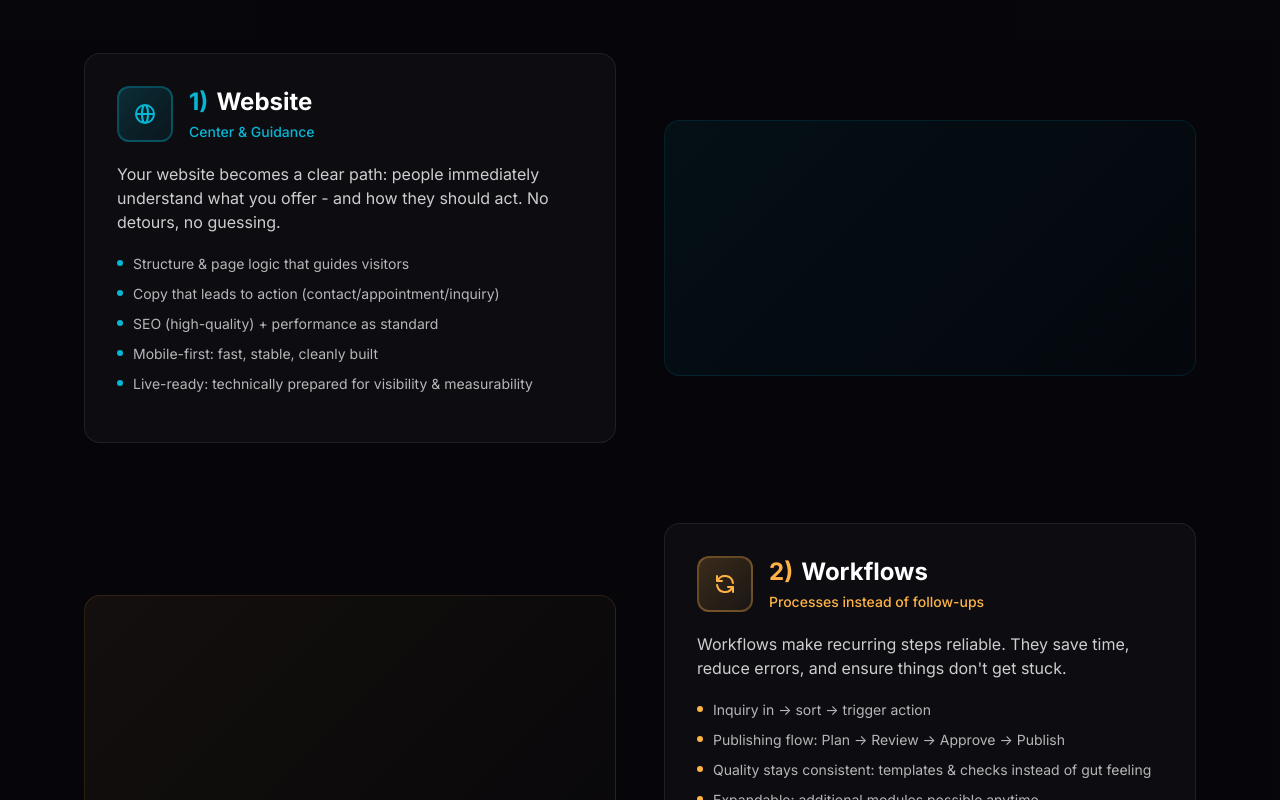
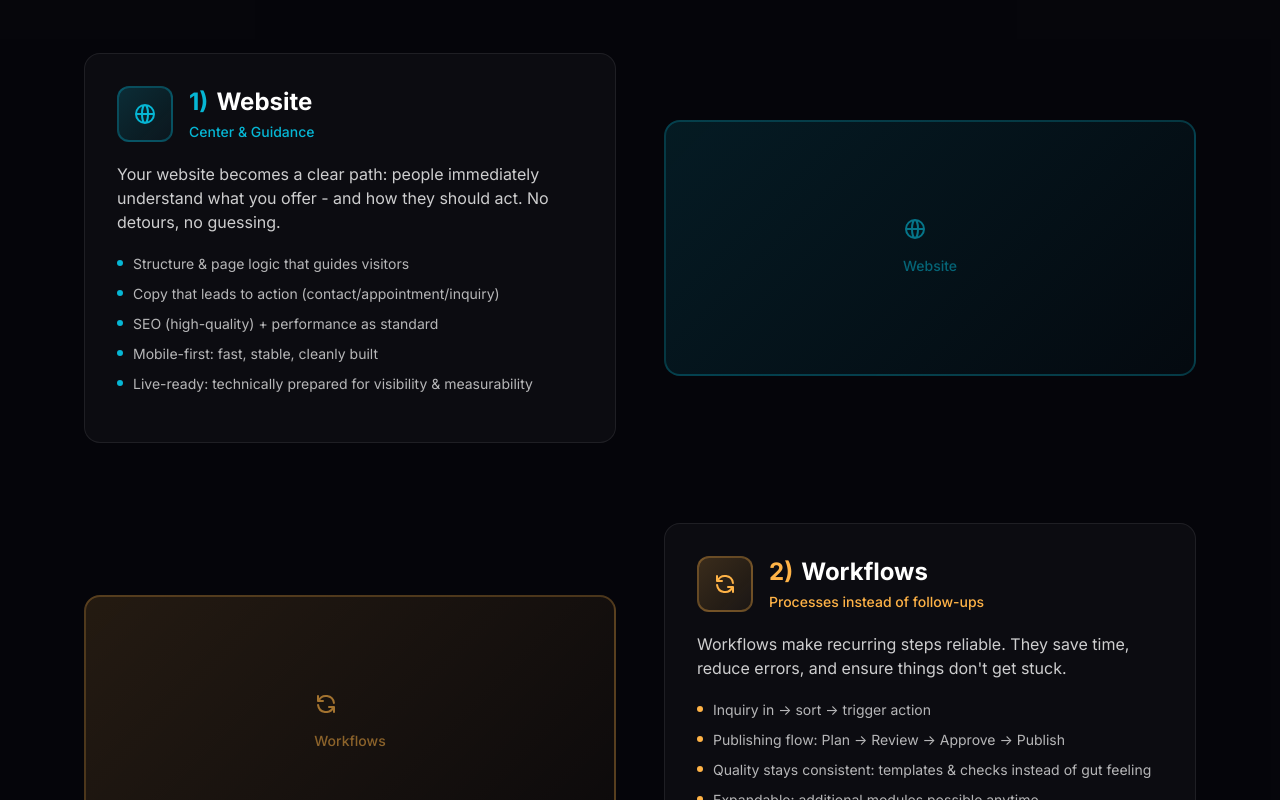
Before and after one commit to agentflowm-hash/agentflowm, a Next.js app: page /en/loesung in a window 1280 px wide. Shown: the part 1740-2540 px from the top of the page. Built offline with nearby package versions, Linux system fonts and the light colour scheme; no server answers.

Commit message:
fix: Loesung Seite - Placeholder-Grafiken sichtbar gemacht
- Leere Divs hatten nur schwache Farbverläufe
- Jetzt: Icons + Titel in den Placeholder-Bereichen
- Stärkerer Border + besserer Kontrast

```diff
--- a/src/app/[locale]/loesung/page.tsx
+++ b/src/app/[locale]/loesung/page.tsx
@@ -734,14 +734,29 @@ function LeistungenSection() {
                     )}
                   </div>
 
-                  {/* Placeholder for visualization */}
+                  {/* Visual with Icon */}
                   <div
-                    className={`${isEven ? "lg:order-2" : "lg:order-1"} h-64 rounded-2xl`}
+                    className={`${isEven ? "lg:order-2" : "lg:order-1"} h-64 rounded-2xl flex items-center justify-center`}
                     style={{
-                      background: `linear-gradient(135deg, ${item.color}10, ${item.color}05)`,
-                      border: `1px solid ${item.color}20`,
+                      background: `linear-gradient(135deg, ${item.color}20, ${item.color}08)`,
+                      border: `2px solid ${item.color}40`,
                     }}
-                  />
+                  >
+                    <div className="text-center">
+                      <div
+                        className="text-6xl mb-3 opacity-60"
+                        style={{ color: item.color }}
+                      >
+                        {item.icon}
+                      </div>
+                      <span
+                        className="text-sm font-medium opacity-50"
+                        style={{ color: item.color }}
+                      >
+                        {item.title}
+                      </span>
+                    </div>
+                  </div>
                 </motion.div>
               );
             })}
```
